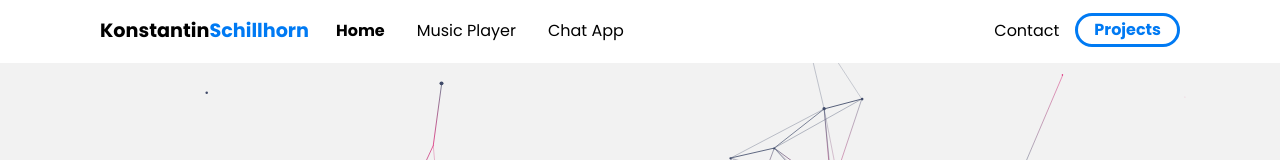
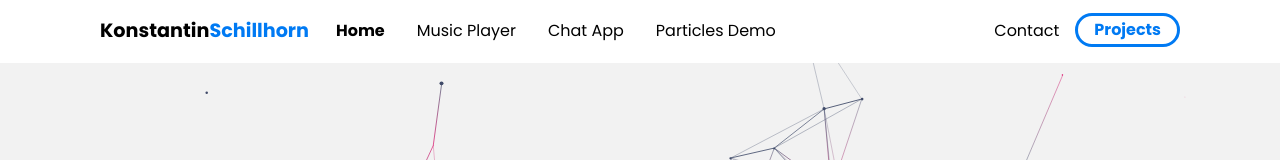
Before and after one commit to keschillhorn/PersonalWebsite, a plain HTML site: page index.html in a window 1280 px wide. Shown: the top 160 px of the page. Drawn offline with nearby package versions, Linux system fonts and the light colour scheme.

Commit message:
Update index.html

```diff
--- a/index.html
+++ b/index.html
@@ -25,6 +25,7 @@
                     <li class='current'><a href="#">Home</a></li>
                     <li><a href="https://konstantin-music-player.netlify.app/">Music Player</a></li>
                     <li><a href="https://konstantin-schillhorn-chat-app.netlify.app">Chat App</a></li>
+                    <li><a href="https://konstantin-particles.netlify.app/">Particles Demo</a></li>
                     <!-- <li><a href="#">Whatever</a></li> -->
                 </ul>
 
```
